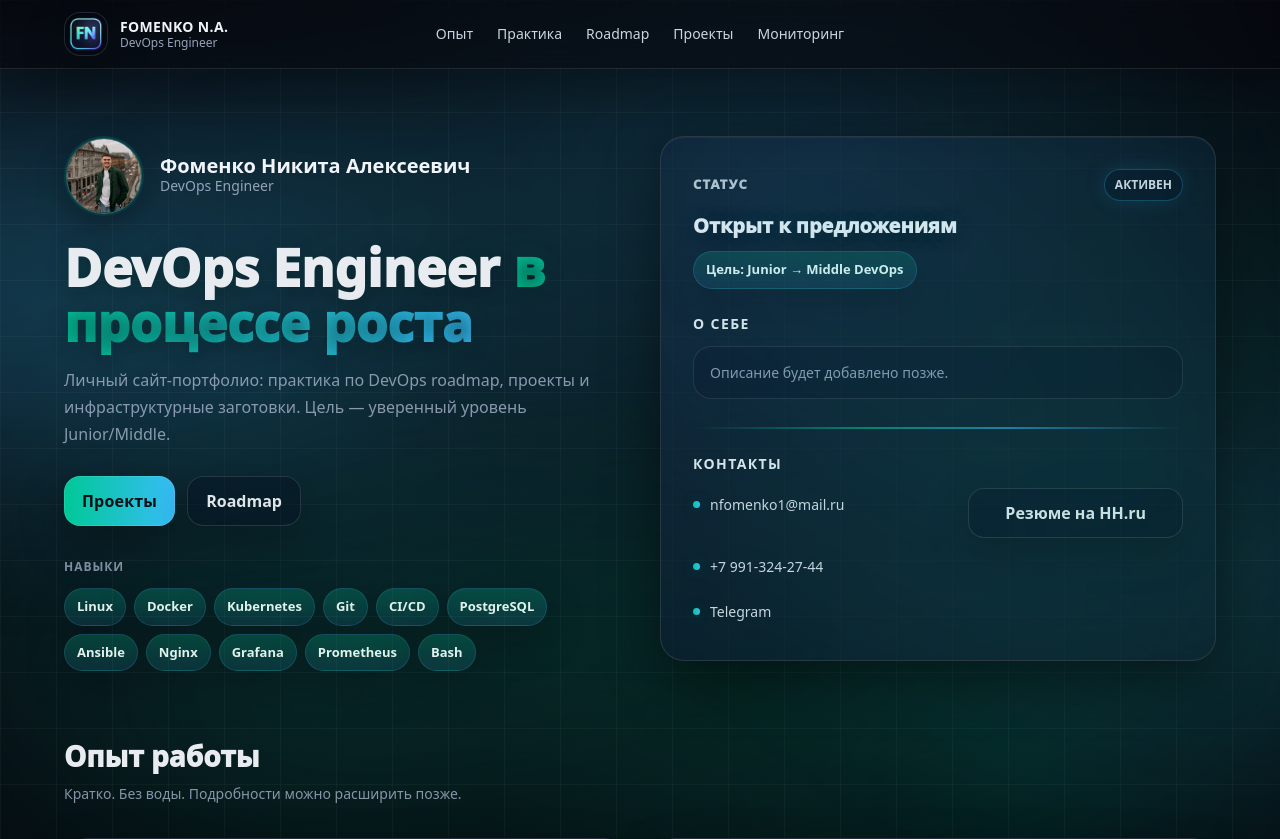
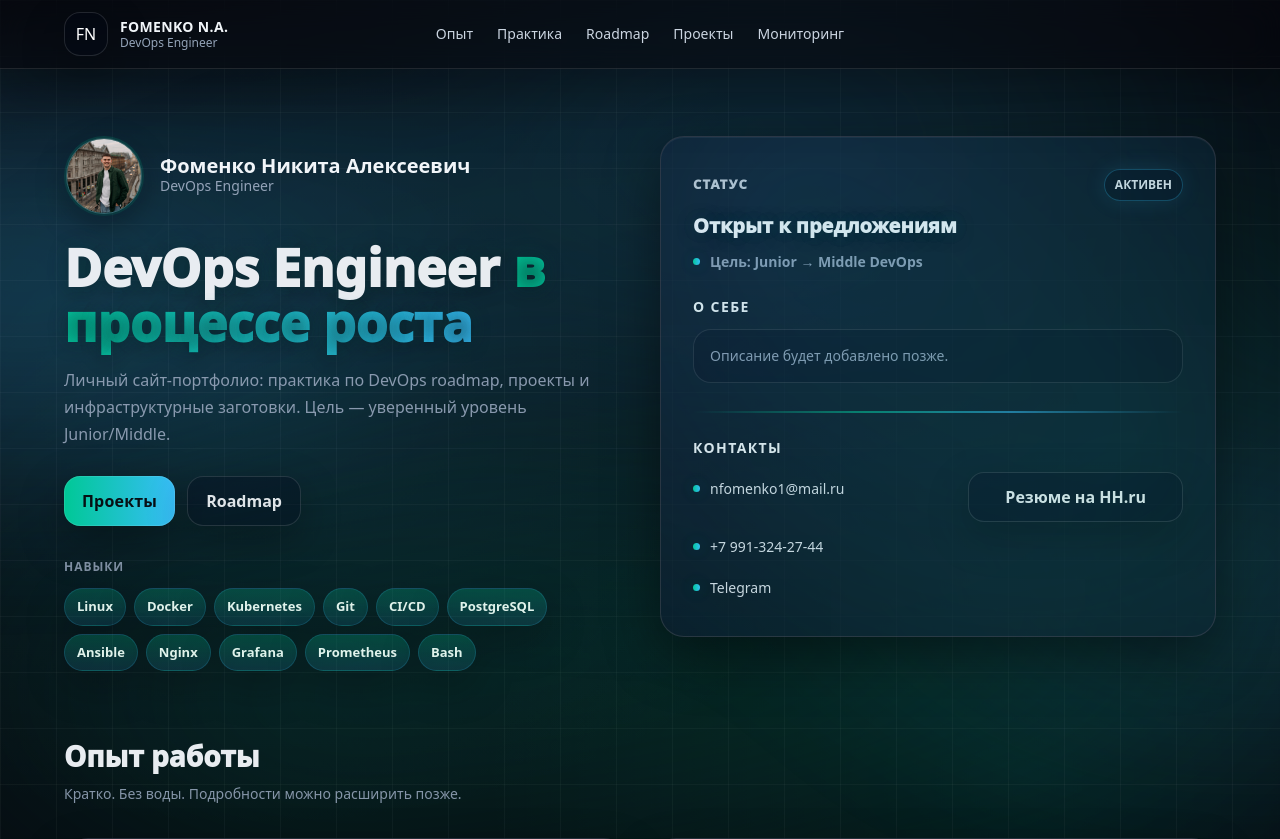
Before and after one commit to nfomenko1/devops-cv-site, a Flask app: page / in a window 1280 px wide. Shown: the top 839 px of the page. Run offline with Flask 3, Linux system fonts and the light colour scheme; some libraries are stand-ins or nearby versions.

Commit message:
New-Web-Site2

```diff
--- a/static/css/style.css
+++ b/static/css/style.css
@@ -487,18 +487,16 @@ body::after{
 .status-goal{
   margin-top: 10px;
 }
-.goal-badge{
-  display:inline-flex;
-  align-items:center;
-  gap: 8px;
-  padding: 8px 12px;
-  border-radius: 999px;
-  font-size: 13px;
-  font-weight: 900;
-  color: rgba(236,253,245,0.95);
-  background: linear-gradient(180deg, rgba(0,200,150,0.18), rgba(56,189,248,0.10));
-  border: 1px solid rgba(56,189,248,0.20);
-  box-shadow: 0 14px 40px rgba(0,0,0,0.20);
+.status-goal-row{
+  margin-top: 10px;
+  display: flex;
+  align-items: center;
+  gap: 10px;
+}
+.status-goal-text{
+  font-size: 14px;
+  font-weight: 800;
+  color: rgba(148,163,184,0.92);
 }
 
 /* Avatar */
@@ -560,7 +558,7 @@ body::after{
 .contact-table{
   margin-top: 14px;
   display: grid;
-  gap: 12px;
+  gap: 8px;
 }
 .contact-row2{
   display: grid;
--- a/templates/index.html
+++ b/templates/index.html
@@ -40,7 +40,7 @@
           <!-- Left: Logo -->
           <a href="#top" class="nav-left flex items-center gap-3">
             <div class="logo-mark">
-              <img class="logo-img" src="/static/favicon/android-chrome-192x192.png" alt="FN Logo" />
+              <span class="logo-nf">FN</span>
             </div>
             <div class="leading-tight">
               <div class="text-sm font-extrabold tracking-wide text-slate-100">FOMENKO N.A.</div>
@@ -164,7 +164,9 @@
                 <div class="status-title">Открыт к предложениям</div>
 
                 <div class="status-goal">
-                  <span class="goal-badge">Цель: Junior → Middle DevOps</span>
+				  <div class="status-goal-row">
+                    <span class="dot"></span>
+					<span class="status-goal-text">Цель: Junior → Middle DevOps</span>
                 </div>
               </div>
 
@@ -480,7 +482,7 @@
           <div>
             <div class="flex items-center gap-3">
               <div class="logo-mark">
-                <img class="logo-img" src="/static/favicon/android-chrome-192x192.png" alt="FN Logo" />
+                <span class="logo-nf">FN</span>
               </div>
               <div>
                 <div class="text-sm font-extrabold text-slate-100">FOMENKO N.A.</div>
```
